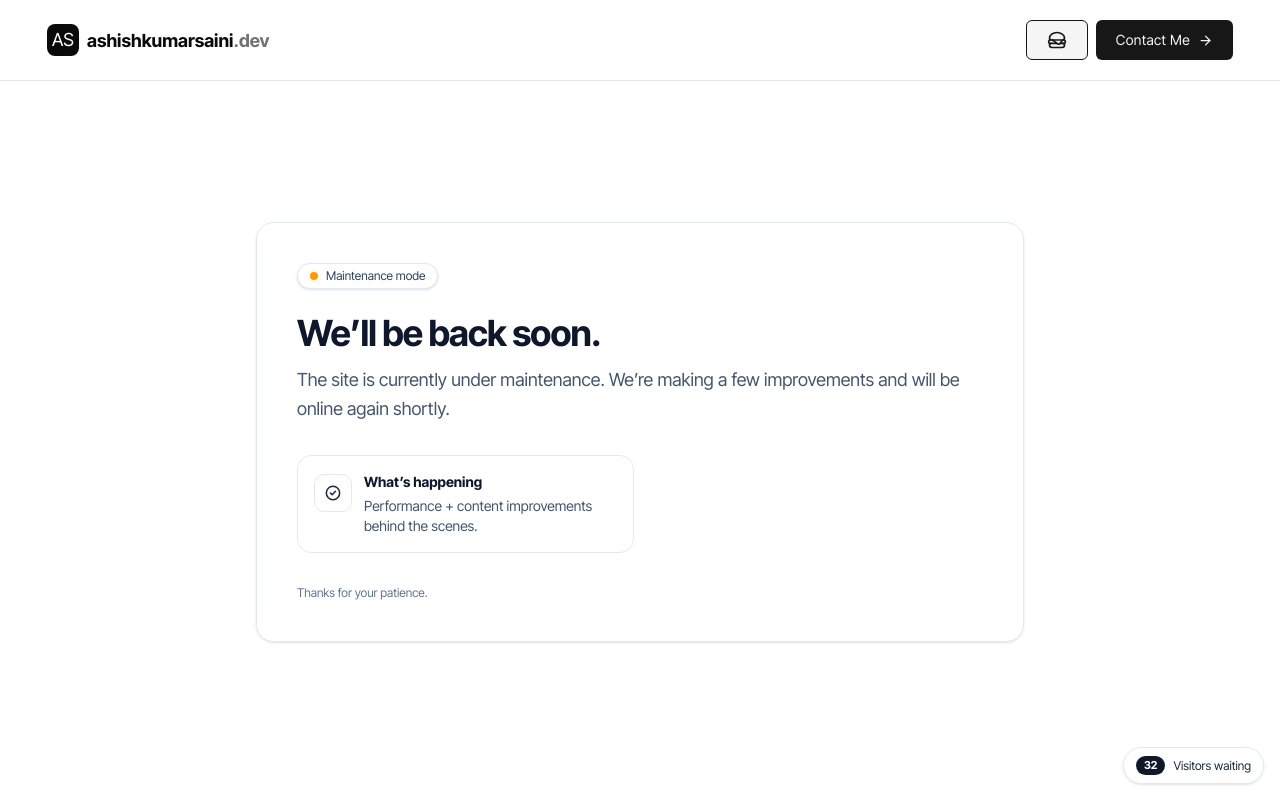
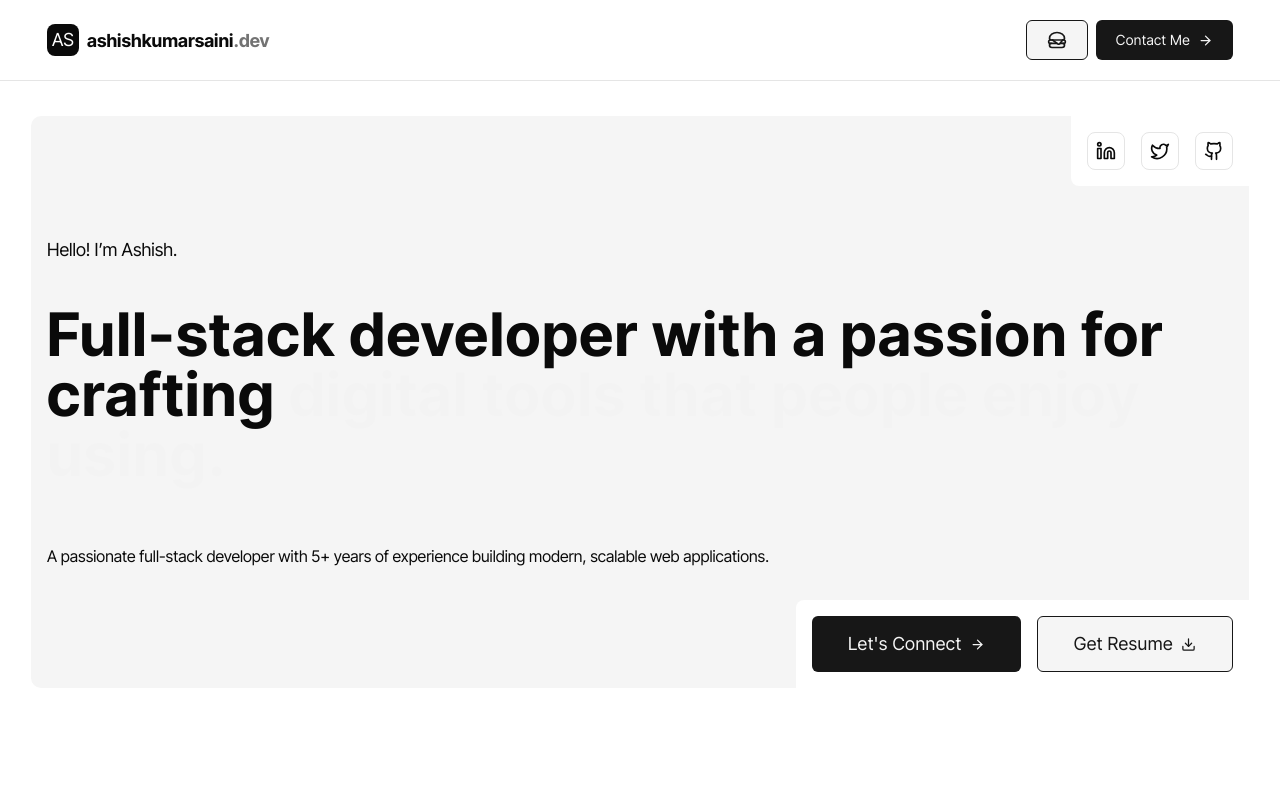
Before and after one commit to ashishkumarsaini/ashish-kumar-saini-portfolio, a Next.js app: page / in a window 1280 px wide. Built offline with nearby package versions, Linux system fonts and the light colour scheme.

Commit message:
move home to root page

```diff
--- a/src/app/home/page.tsx
+++ /dev/null
@@ -1,17 +0,0 @@
-import { AboutSection } from "./components/about-section";
-import { HeroSection } from "./components/hero-section";
-
-const HomePage = () => {
-  return (
-    <div>
-      <section className="pt-5 pb-25">
-        <HeroSection />
-      </section>
-      <section className="pt-5 pb-25">
-        <AboutSection />
-      </section>
-    </div>
-  );
-}
-
-export default HomePage;
--- a/src/app/page.tsx
+++ b/src/app/page.tsx
@@ -1,86 +1,17 @@
-import { VisitorsWaitingBadge } from "../components/visitors-waiting-badge";
+import { AboutSection } from "./components/about-section";
+import { HeroSection } from "./components/hero-section";
 
-export default function Home() {
+const HomePage = () => {
   return (
-    <section className="relative overflow-hidden h-screen">
-      {/* Background */}
-      <div className="pointer-events-none absolute inset-0 -z-10">
-        <div className="absolute inset-0 bg-linear-to-b from-slate-50 via-white to-slate-50 dark:from-slate-950 dark:via-slate-950 dark:to-slate-900" />
-        <div
-          className="absolute -top-24 left-1/2 h-112 w-md -translate-x-1/2 rounded-full bg-[radial-gradient(circle_at_center,var(--color-indigo-200),transparent_55%)] blur-3xl dark:bg-[radial-gradient(circle_at_center,var(--color-indigo-500),transparent_60%)]/25"
-          aria-hidden="true"
-        />
-        <div
-          className="absolute -bottom-24 left-1/2 h-112 w-md -translate-x-1/2 rounded-full bg-[radial-gradient(circle_at_center,var(--color-fuchsia-200),transparent_55%)] blur-3xl dark:bg-[radial-gradient(circle_at_center,var(--color-fuchsia-500),transparent_60%)]/20"
-          aria-hidden="true"
-        />
-        <div
-          className="absolute inset-0 opacity-[0.06] bg-[radial-gradient(var(--color-slate-900)_1px,transparent_1px)] bg-size-[18px_18px] dark:opacity-[0.08] dark:bg-[radial-gradient(var(--color-slate-100)_1px,transparent_1px)]"
-          aria-hidden="true"
-        />
-      </div>
-
-      <div className="mx-auto flex min-h-[calc(100dvh-8rem)] w-full max-w-3xl items-center">
-        <div className="w-full rounded-2xl border border-slate-200 bg-white/70 p-6 shadow-sm backdrop-blur sm:p-10 dark:border-slate-800 dark:bg-slate-950/40">
-          <div className="flex items-center gap-3">
-            <span className="inline-flex items-center gap-2 rounded-full border border-slate-200 bg-white px-3 py-1 text-xs font-medium text-slate-700 shadow-sm dark:border-slate-800 dark:bg-slate-950 dark:text-slate-200">
-              <span className="relative flex h-2 w-2">
-                <span className="absolute inline-flex h-full w-full animate-ping rounded-full bg-amber-500/60" />
-                <span className="relative inline-flex h-2 w-2 rounded-full bg-amber-500" />
-              </span>
-              Maintenance mode
-            </span>
-          </div>
-
-          <h1 className="mt-6 text-balance text-3xl font-bold tracking-tight text-slate-900 sm:text-4xl dark:text-slate-50">
-            We’ll be back soon.
-          </h1>
-
-          <p className="mt-3 text-pretty text-base leading-relaxed text-slate-600 sm:text-lg dark:text-slate-300">
-            The site is currently under maintenance. We’re making a few improvements and will be online again shortly.
-          </p>
-
-          <div className="mt-8 grid gap-3 sm:grid-cols-2">
-            <div className="rounded-xl border border-slate-200 bg-white/60 p-4 dark:border-slate-800 dark:bg-slate-950/30">
-              <div className="flex items-start gap-3">
-                <div className="mt-0.5 rounded-lg border border-slate-200 bg-white p-2 dark:border-slate-800 dark:bg-slate-950">
-                  <svg
-                    viewBox="0 0 24 24"
-                    fill="none"
-                    className="h-5 w-5 text-slate-800 dark:text-slate-100"
-                    aria-hidden="true"
-                  >
-                    <path
-                      d="M9 12l2 2 4-4"
-                      stroke="currentColor"
-                      strokeWidth="1.8"
-                      strokeLinecap="round"
-                      strokeLinejoin="round"
-                    />
-                    <path
-                      d="M20 12a8 8 0 1 1-16 0 8 8 0 0 1 16 0Z"
-                      stroke="currentColor"
-                      strokeWidth="1.8"
-                    />
-                  </svg>
-                </div>
-                <div>
-                  <p className="text-sm font-semibold text-slate-900 dark:text-slate-50">What’s happening</p>
-                  <p className="mt-1 text-sm text-slate-600 dark:text-slate-300">
-                    Performance + content improvements behind the scenes.
-                  </p>
-                </div>
-              </div>
-            </div>
-          </div>
-
-          <p className="mt-8 text-xs text-slate-500 dark:text-slate-400">
-            Thanks for your patience.
-          </p>
-        </div>
-      </div>
-
-      <VisitorsWaitingBadge />
-    </section>
+    <div>
+      <section className="pt-5 pb-25">
+        <HeroSection />
+      </section>
+      <section className="pt-5 pb-25">
+        <AboutSection />
+      </section>
+    </div>
   );
 }
+
+export default HomePage;
```
Also changed, not shown: src/app/components/about-section.tsx (renamed from src/app/home/components/about-section.tsx), src/app/components/hero-section.tsx (renamed from src/app/home/components/hero-section.tsx).
